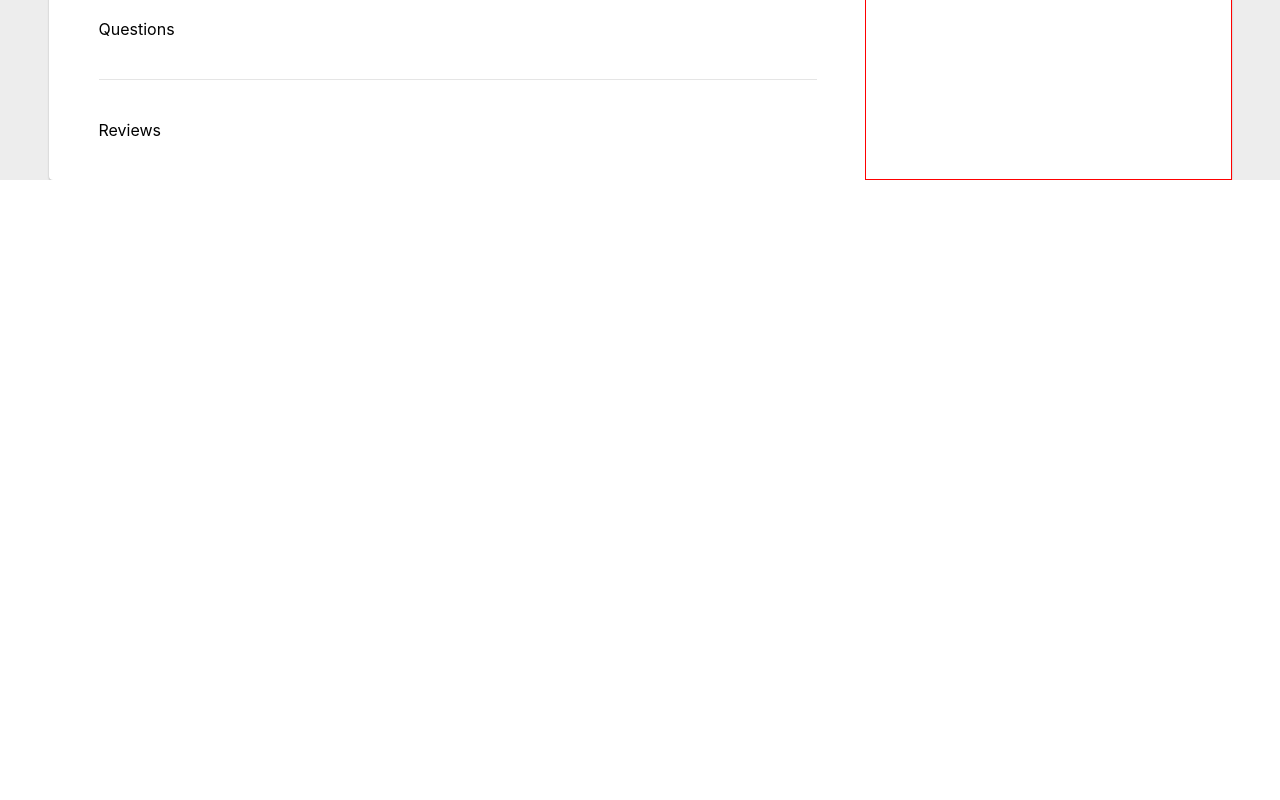
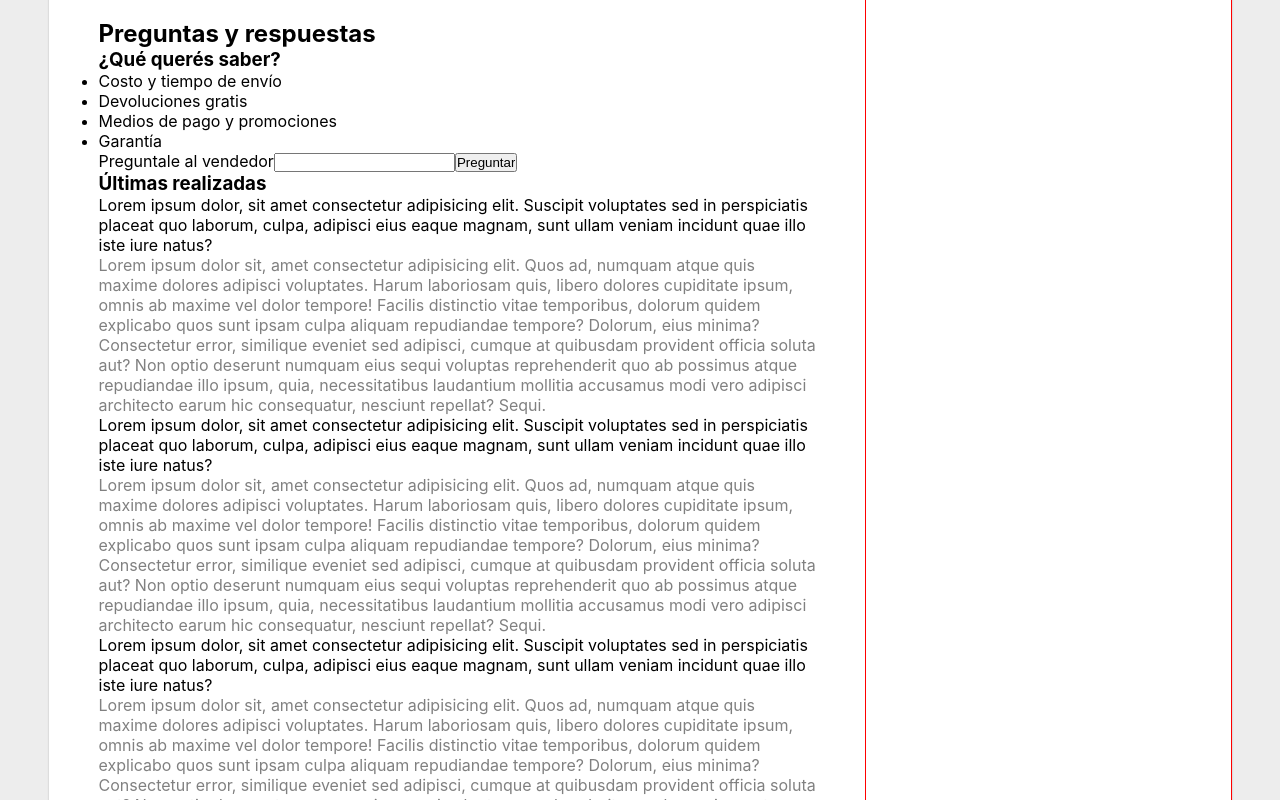
Before and after one commit to Carla1Z/mercadolibre-clone, a React (Create React App) app: page / in a window 1280 px wide. Shown: the part 1960-2760 px from the top of the page. Before the commit the page ends 2140 px from the top, so only its background shows below. Built offline with nearby package versions, Linux system fonts and the light colour scheme.

Commit message:
maquetado questions

```diff
--- a/src/components/Product/Questions/index.jsx
+++ b/src/components/Product/Questions/index.jsx
@@ -1,9 +1,46 @@
-import styles from "./Questions.module.css"
+import styles from "./Questions.module.css";
 
 function Questions() {
   return (
-    <div className={styles.questions}>Questions</div>
-  )
+    <div className={styles.questions}>
+      <h2 className={styles.title}>Preguntas y respuestas</h2>
+      <h3 className={styles.subtitle}>¿Qué querés saber?</h3>
+      <ul className={styles.list}>
+        <li>Costo y tiempo de envío</li>
+        <li>Devoluciones gratis</li>
+        <li>Medios de pago y promociones</li>
+        <li>Garantía</li>
+      </ul>
+      <div className="qa">
+        <label>
+        Preguntale al vendedor
+        <input type="text" />
+        <input type="submit" value="Preguntar" />
+        </label>
+      </div>
+      <div className={styles.container}>
+      <h3>Últimas realizadas</h3>
+      <span>
+        <p style={{color: "black"}}>Lorem ipsum dolor, sit amet consectetur adipisicing elit. Suscipit voluptates sed in perspiciatis placeat quo laborum, culpa, adipisci eius eaque magnam, sunt ullam veniam incidunt quae illo iste iure natus?</p>
+        <p style={{color: "gray"}}>Lorem ipsum dolor sit, amet consectetur adipisicing elit. Quos ad, numquam atque quis maxime dolores adipisci voluptates. Harum laboriosam quis, libero dolores cupiditate ipsum, omnis ab maxime vel dolor tempore!
+        Facilis distinctio vitae temporibus, dolorum quidem explicabo quos sunt ipsam culpa aliquam repudiandae tempore? Dolorum, eius minima? Consectetur error, similique eveniet sed adipisci, cumque at quibusdam provident officia soluta aut?
+        Non optio deserunt numquam eius sequi voluptas reprehenderit quo ab possimus atque repudiandae illo ipsum, quia, necessitatibus laudantium mollitia accusamus modi vero adipisci architecto earum hic consequatur, nesciunt repellat? Sequi.</p>
+      </span>
+      <span>
+        <p style={{color: "black"}}>Lorem ipsum dolor, sit amet consectetur adipisicing elit. Suscipit voluptates sed in perspiciatis placeat quo laborum, culpa, adipisci eius eaque magnam, sunt ullam veniam incidunt quae illo iste iure natus?</p>
+        <p style={{color: "gray"}}>Lorem ipsum dolor sit, amet consectetur adipisicing elit. Quos ad, numquam atque quis maxime dolores adipisci voluptates. Harum laboriosam quis, libero dolores cupiditate ipsum, omnis ab maxime vel dolor tempore!
+        Facilis distinctio vitae temporibus, dolorum quidem explicabo quos sunt ipsam culpa aliquam repudiandae tempore? Dolorum, eius minima? Consectetur error, similique eveniet sed adipisci, cumque at quibusdam provident officia soluta aut?
+        Non optio deserunt numquam eius sequi voluptas reprehenderit quo ab possimus atque repudiandae illo ipsum, quia, necessitatibus laudantium mollitia accusamus modi vero adipisci architecto earum hic consequatur, nesciunt repellat? Sequi.</p>
+      </span>
+      <span>
+        <p style={{color: "black"}}>Lorem ipsum dolor, sit amet consectetur adipisicing elit. Suscipit voluptates sed in perspiciatis placeat quo laborum, culpa, adipisci eius eaque magnam, sunt ullam veniam incidunt quae illo iste iure natus?</p>
+        <p style={{color: "gray"}}>Lorem ipsum dolor sit, amet consectetur adipisicing elit. Quos ad, numquam atque quis maxime dolores adipisci voluptates. Harum laboriosam quis, libero dolores cupiditate ipsum, omnis ab maxime vel dolor tempore!
+        Facilis distinctio vitae temporibus, dolorum quidem explicabo quos sunt ipsam culpa aliquam repudiandae tempore? Dolorum, eius minima? Consectetur error, similique eveniet sed adipisci, cumque at quibusdam provident officia soluta aut?
+        Non optio deserunt numquam eius sequi voluptas reprehenderit quo ab possimus atque repudiandae illo ipsum, quia, necessitatibus laudantium mollitia accusamus modi vero adipisci architecto earum hic consequatur, nesciunt repellat? Sequi.</p>
+      </span>
+      </div>
+    </div>
+  );
 }
 
-export default Questions
+export default Questions;
```
